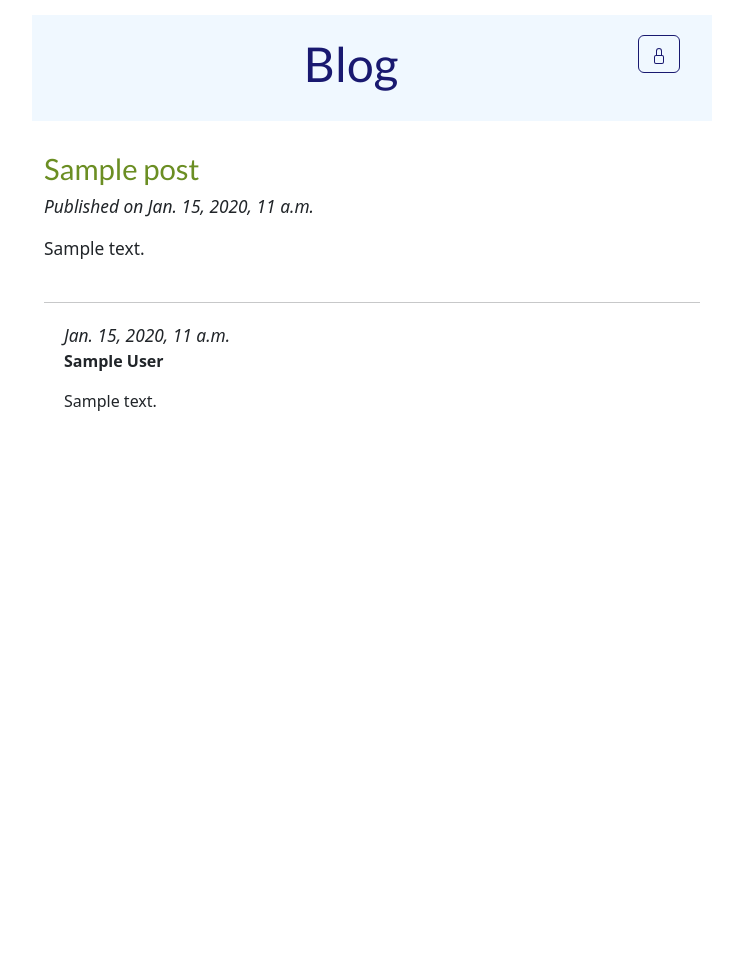
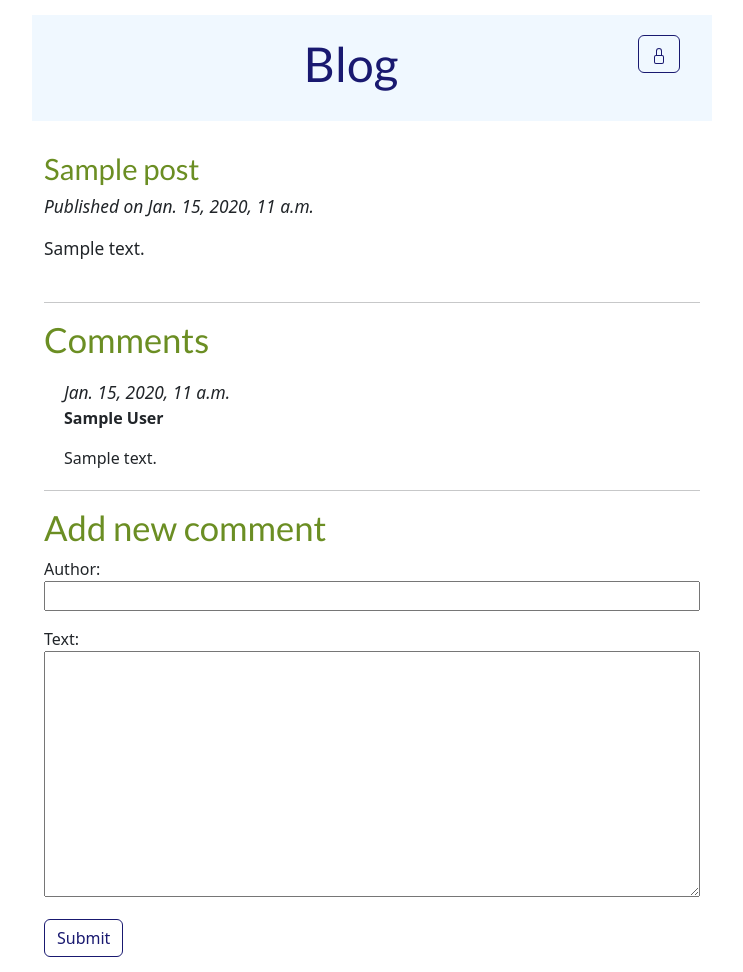
Before and after one commit to lukas-mojzis/blog, a Django app: page /post/1/ in a window 1280 px wide. Shown: the whole page, without its empty margins (268-1011 px from the left). Before the commit the page ends 411 px from the top, so only its background shows below. Run offline with Django 4.2, Linux system fonts and the light colour scheme; tables that the repository leaves empty hold one stand-in row (values such as "Sample post").

Commit message:
Created comment form, added it to post detail

```diff
--- a/blog/forms.py
+++ b/blog/forms.py
@@ -1,7 +1,12 @@
 from django import forms
-from .models import Post
+from .models import Post, Comment
 
 class PostForm(forms.ModelForm):
     class Meta:
         model = Post
         fields = ('title', 'text')
+
+class CommentForm(forms.ModelForm):
+    class Meta:
+        model = Comment
+        fields = ('author', 'text')
--- a/blog/templates/blog/post_detail.html
+++ b/blog/templates/blog/post_detail.html
@@ -26,6 +26,7 @@
 
     <hr>
 
+    <h3>Comments</h3>
     {% for comment in post.comments.all %}
         <div class="comment">
             <div class="date">{{ comment.created_date }}</div>
@@ -35,4 +36,13 @@
     {% empty %}
         <p>No comments yet.</p>
     {% endfor %}
+
+    <hr>
+
+    <h3>Add new comment</h3>
+    <form method="POST" class="post-form">
+        {% csrf_token %}
+        {{ form.as_p }}
+        <button type="submit" class="save btn btn-secondary">Submit</button>
+    </form>
 {% endblock %}
--- a/blog/views.py
+++ b/blog/views.py
@@ -2,7 +2,7 @@ from django.shortcuts import render, get_object_or_404, redirect
 from django.utils import timezone
 from django.contrib.auth.decorators import login_required
 from .models import Post
-from .forms import PostForm
+from .forms import PostForm, CommentForm
 
 def post_list(request):
     posts = Post.objects.filter(published_date__lte=timezone.now()).order_by('-published_date')
@@ -10,7 +10,16 @@ def post_list(request):
 
 def post_detail(request, pk):
     post = get_object_or_404(Post, pk=pk)
-    return render(request, 'blog/post_detail.html', {'post': post})
+    if request.method == "POST":
+        form = CommentForm(request.POST)
+        if form.is_valid():
+            comment = form.save(commit=False)
+            comment.post = post
+            comment.save()
+            return redirect('post_detail', pk=post.pk)
+    else:
+        form = CommentForm()
+    return render(request, 'blog/post_detail.html', {'post': post, 'form': form})
 
 @login_required
 def post_new(request):
```
